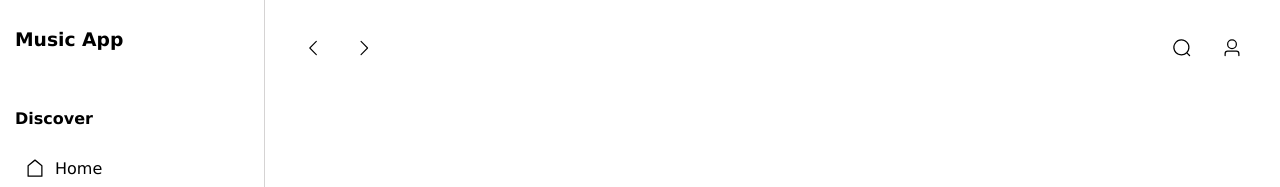
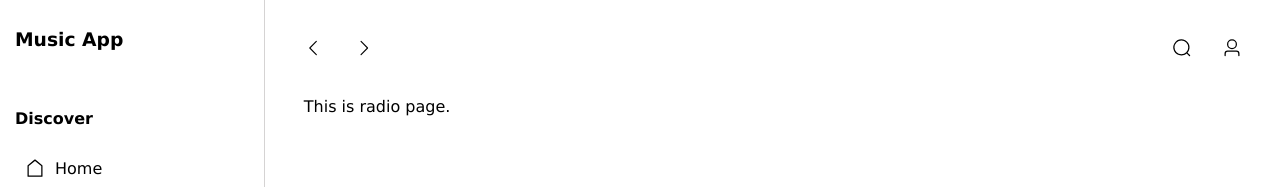
Before and after one commit to kesesek/VueDemo, a Vue app in the folder 732Demo/: page /radio in a window 1280 px wide. Shown: the top 187 px of the page. Built offline with nearby package versions, Linux system fonts and the light colour scheme.

Commit message:
add other pages

```diff
--- a/732Demo/src/App.vue
+++ b/732Demo/src/App.vue
@@ -29,7 +29,7 @@ const route = useRoute()
             </li>
           </RouterLink>
 
-          <RouterLink to="#">
+          <RouterLink to="/radio">
             <li>
               <el-icon :size="20" style="margin-right: 10px"><Headset /></el-icon>
               <p>Radio</p>
@@ -41,21 +41,21 @@ const route = useRoute()
       <br />
       <h4>Library</h4>
       <ul>
-        <RouterLink to="#">
+        <RouterLink to="/playlists">
           <li>
             <el-icon :size="20" style="margin-right: 10px"><Guide /></el-icon>
             <p>Playlists</p>
           </li>
         </RouterLink>
 
-        <RouterLink to="#">
+        <RouterLink to="/songs">
           <li>
             <el-icon :size="20" style="margin-right: 10px"><VideoPlay /></el-icon>
             <p>Songs</p>
           </li>
         </RouterLink>
 
-        <RouterLink to="#">
+        <RouterLink to="/personalized_picks">
           <li>
             <el-icon :size="20" style="margin-right: 10px"><Star /></el-icon>
             <p>Personalized picks</p>
--- a/732Demo/src/router/index.js
+++ b/732Demo/src/router/index.js
@@ -1,5 +1,6 @@
 import { createRouter, createWebHistory } from 'vue-router'
 import HomeView from '../views/HomeView.vue'
+import OtherPages from '../views/OtherPages.vue'
 
 const router = createRouter({
   history: createWebHistory(import.meta.env.BASE_URL),
@@ -10,18 +11,30 @@ const router = createRouter({
       component: HomeView
     },
     {
-      path: '/about',
-      name: 'about',
-      // route level code-splitting
-      // this generates a separate chunk (About.[hash].js) for this route
-      // which is lazy-loaded when the route is visited.
-      component: () => import('../views/AboutView.vue')
-    },
-    {
       path: '/browse',
       name: 'browse',
       component: () => import('../views/BrowsePage.vue')
-    }
+    },
+    {
+      path: '/radio',
+      name: 'radio',
+      component: OtherPages
+    },
+    {
+      path: '/playlists',
+      name: 'playlists',
+      component: OtherPages
+    },
+    {
+      path: '/songs',
+      name: 'songs',
+      component: OtherPages
+    },
+    {
+      path: '/personalized_picks',
+      name: 'personalized_picks',
+      component: OtherPages
+    },
   ]
 })
 
--- /dev/null
+++ b/732Demo/src/views/OtherPages.vue
@@ -0,0 +1,15 @@
+<script setup>
+import { useRoute } from 'vue-router'
+import { computed } from 'vue';
+const route = useRoute();
+const lastSegment = computed(() => {
+  const segments = route.path.split('/').filter(Boolean); // 分割路径并移除空字符串
+  return segments.length > 0 ? segments[segments.length - 1] : '';
+});
+</script>
+
+<template>
+    <div>
+        This is {{ lastSegment }} page.
+    </div>
+</template>
```
